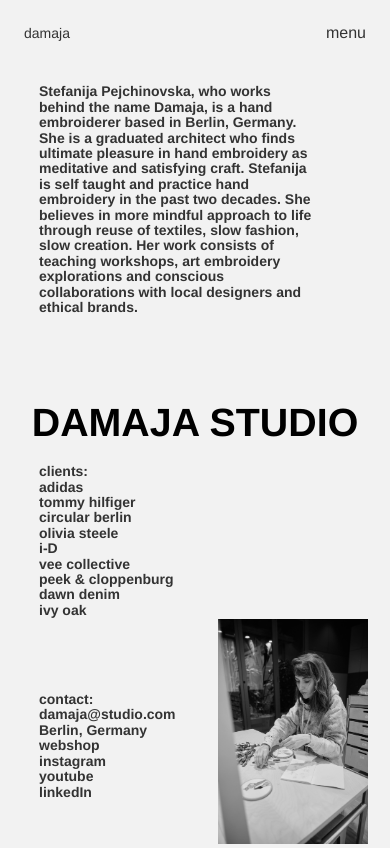
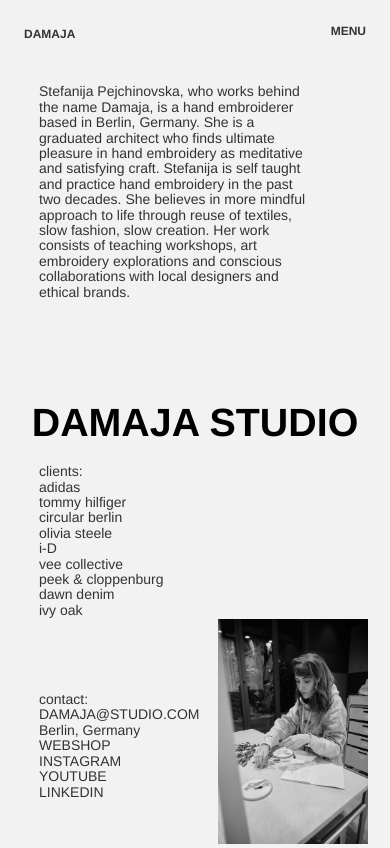
Before and after one commit to HristinaGjo/damaja-studio-w, a plain HTML site: page about.html in a window 390 px wide. Drawn offline with Linux system fonts and the light colour scheme.

Commit message:
font size on footer mobile and about page

```diff
--- a/about.css
+++ b/about.css
@@ -25,7 +25,9 @@
     position: relative;
     text-decoration: none;
     color: #333;
-    font-size: 14px;
+    font-size: 12px;
+    text-transform: uppercase;
+    font-weight: 600;
 }
 
 .nav{
@@ -100,7 +102,7 @@
 .clients p,
 .contact p,
 .contact a{
-    font-weight: 600;
+    font-weight: 400;
     font-size: 14px;
     line-height: 110%;
 }
@@ -144,17 +146,28 @@
     }
 
     #logo a{
-        font-size: 14px;
+        font-size: 12px;
+        text-transform: uppercase;
+        font-weight: 600;
     }
 
     .menu-toggle {
         display: block;
         cursor: pointer;
-        font-size: 16px;
     }
 
     .menu-toggle a{
         color: #333;
+        text-transform: uppercase;
+        font-weight: 600;
+        font-size: 12px;
+    }
+
+    #menuToggle{
+        font-size: 12px;
+        text-transform: uppercase;
+        font-weight: 600;
+
     }
 
     .overlay {
--- a/menu.js
+++ b/menu.js
@@ -16,8 +16,8 @@
     } else {
         // Open the menu
         overlay.classList.add('active');
-        menuToggle.textContent = 'close';  // Change the button text to 'Close'
+        menuToggle.textContent = 'CLOSE';  // Change the button text to 'Close'
         menuToggle.style.color = '#f2f2f2';  // Set text color to white
-        menuToggle.style.fontWeight = '200';
+        /*menuToggle.style.fontWeight = '200'; */
     }
 });
--- a/style.css
+++ b/style.css
@@ -18,8 +18,10 @@
     position: relative;
     text-decoration: none;
     color: #333;
-    font-size: 14px;
+    font-size: 12px;
     cursor: pointer;
+    text-transform: uppercase;
+    font-weight: 600;
 }
 
 .nav{
@@ -132,7 +134,7 @@
 @media (max-width:768px){
 
     a{
-        font-size: 14px;
+        font-size: 12px;
     }
 
     .nav{
@@ -439,11 +441,12 @@
         grid-template-columns: repeat(2,1fr);
         padding-top: 4em;
         font-weight: 600;
-        gap: 4em;
+        gap: 2em;
     }
 
     .footer-mobile a{
-        font-size: 16px;
+        font-size: 14px;
+        text-transform: lowercase;
     }
 
     .right-ctn{
@@ -456,6 +459,11 @@
     .location{
         display: flex;
         flex-direction: column;
+        gap: 0.2em;
+    }
+
+    .location :nth-child(2){
+        font-size: 14px;
     }
 
     .contact{
@@ -467,5 +475,6 @@
     .links{
         display: flex;
         flex-direction: column;
+        gap: 0.2em;
     }
 }
```
Also changed, not shown: index.html (+2 -3 lines).
